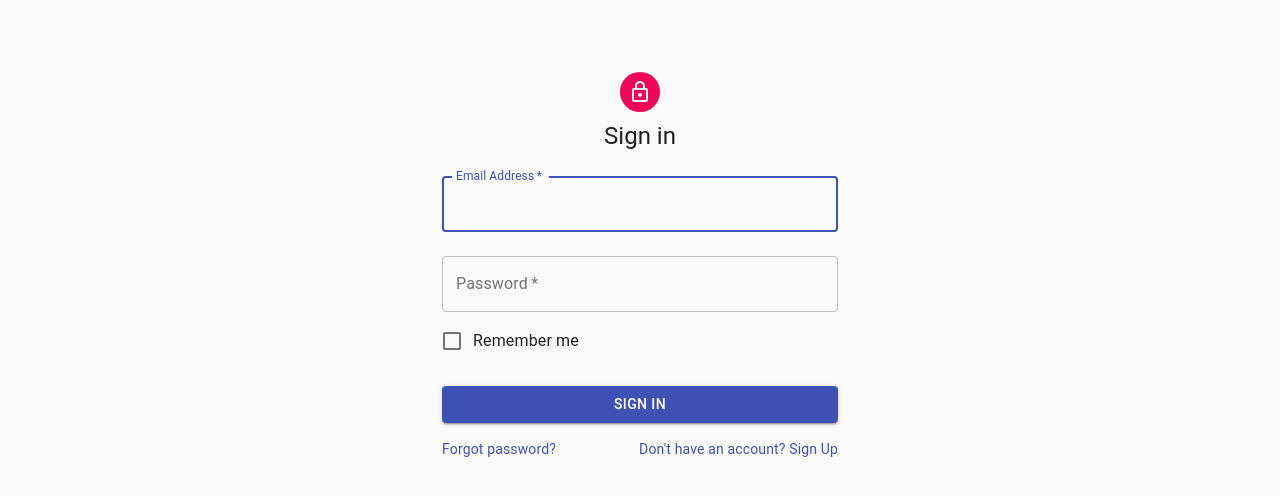
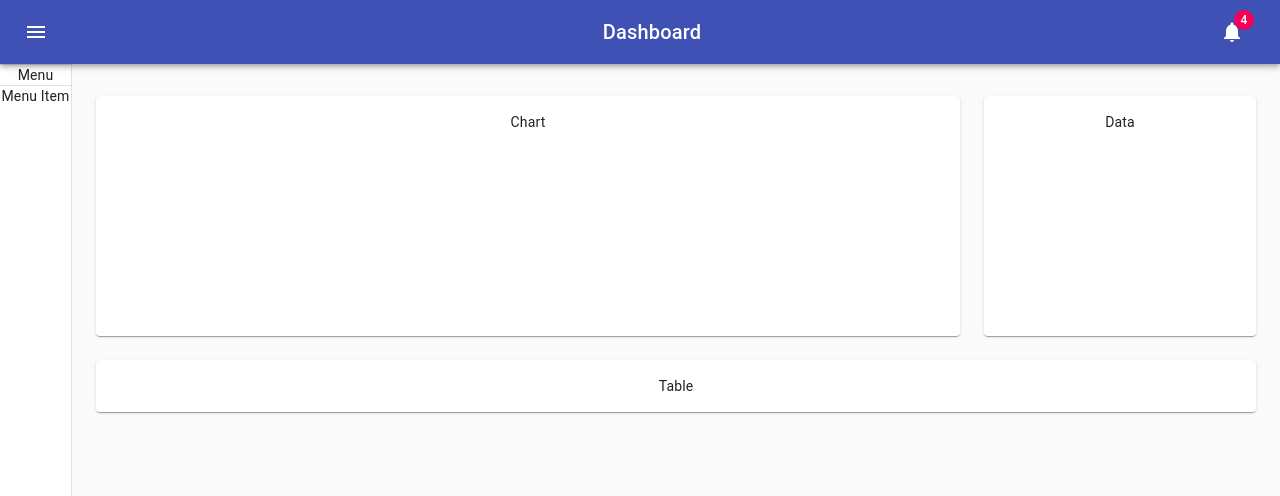
Before and after one commit to Phukhoi212/WebReact, a React (Create React App) app in the folder webadmin/: page / in a window 1280 px wide. Shown: the top 496 px of the page. Built offline with nearby package versions, Linux system fonts and the light colour scheme.

Commit message:
update code

```diff
--- a/webadmin/src/containers/App.js
+++ b/webadmin/src/containers/App.js
@@ -1,13 +1,31 @@
 import React from 'react';
 import './App.css';
-import Login from './Login/Login';
+import routes from '../routes';
+import { BrowserRouter as Router, Route, Switch } from "react-router-dom";
 
 class App extends React.Component{
-  render(){
-    return(
-      <div>
-        <Login/>
-      </div>
+  showContentMenus = routes => {
+    var result = null;
+    if (routes.length > 0) {
+      result = routes.map((route, index) => {
+        return (
+          <Route
+            key={index}
+            path={route.path}
+            exact={route.exact}
+            component={route.main}
+          />
+        );
+      });
+    }
+    return <Switch>{result}</Switch>;
+  }
+
+  render() {
+    return (
+      <Router>
+        <div className="App">{this.showContentMenus(routes)}</div>
+      </Router>
     );
   }
 }
--- a/webadmin/src/containers/DashBoard/DashBoard.js
+++ b/webadmin/src/containers/DashBoard/DashBoard.js
@@ -0,0 +1,212 @@
+import React from "react";
+import clsx from "clsx";
+import { withStyles } from "@material-ui/core/styles";
+import CssBaseline from "@material-ui/core/CssBaseline";
+import Drawer from "@material-ui/core/Drawer";
+import AppBar from "@material-ui/core/AppBar";
+import Toolbar from "@material-ui/core/Toolbar";
+//import List from "@material-ui/core/List";
+import Typography from "@material-ui/core/Typography";
+import Divider from "@material-ui/core/Divider";
+import IconButton from "@material-ui/core/IconButton";
+import Badge from "@material-ui/core/Badge";
+import Container from "@material-ui/core/Container";
+import Grid from "@material-ui/core/Grid";
+import Paper from "@material-ui/core/Paper";
+import MenuIcon from "@material-ui/icons/Menu";
+import ChevronLeftIcon from "@material-ui/icons/ChevronLeft";
+import NotificationsIcon from "@material-ui/icons/Notifications";
+// import { mainListItems, secondaryListItems } from "./listItems";
+//import Chart from "./Chart";
+// import Deposits from "./Deposits";
+// import Orders from "./Orders";
+
+const drawerWidth = 240;
+
+const useStyles = theme => ({
+  root: {
+    display: "flex"
+  },
+  toolbar: {
+    paddingRight: 24 // keep right padding when drawer closed
+  },
+  toolbarIcon: {
+    display: "flex",
+    alignItems: "center",
+    justifyContent: "flex-end",
+    padding: "0 8px",
+    ...theme.mixins.toolbar
+  },
+  appBar: {
+    zIndex: theme.zIndex.drawer + 1,
+    transition: theme.transitions.create(["width", "margin"], {
+      easing: theme.transitions.easing.sharp,
+      duration: theme.transitions.duration.leavingScreen
+    })
+  },
+  appBarShift: {
+    marginLeft: drawerWidth,
+    width: `calc(100% - ${drawerWidth}px)`,
+    transition: theme.transitions.create(["width", "margin"], {
+      easing: theme.transitions.easing.sharp,
+      duration: theme.transitions.duration.enteringScreen
+    })
+  },
+  menuButton: {
+    marginRight: 36
+  },
+  menuButtonHidden: {
+    display: "none"
+  },
+  title: {
+    flexGrow: 1
+  },
+  drawerPaper: {
+    position: "relative",
+    whiteSpace: "nowrap",
+    width: drawerWidth,
+    transition: theme.transitions.create("width", {
+      easing: theme.transitions.easing.sharp,
+      duration: theme.transitions.duration.enteringScreen
+    })
+  },
+  drawerPaperClose: {
+    overflowX: "hidden",
+    transition: theme.transitions.create("width", {
+      easing: theme.transitions.easing.sharp,
+      duration: theme.transitions.duration.leavingScreen
+    }),
+    width: theme.spacing(7),
+    [theme.breakpoints.up("sm")]: {
+      width: theme.spacing(9)
+    }
+  },
+  appBarSpacer: theme.mixins.toolbar,
+  content: {
+    flexGrow: 1,
+    height: "100vh",
+    overflow: "auto"
+  },
+  container: {
+    paddingTop: theme.spacing(4),
+    paddingBottom: theme.spacing(4)
+  },
+  paper: {
+    padding: theme.spacing(2),
+    display: "flex",
+    overflow: "auto",
+    flexDirection: "column"
+  },
+  fixedHeight: {
+    height: 240
+  }
+});
+
+class Dashboard extends React.Component {
+  state = {
+    open: false,
+  }
+    handleDrawerOpen = () => {
+      this.setState({
+        open: true
+      })
+    };
+    handleDrawerClose = () => {
+      this.setState({
+        open: false
+      })
+    };
+
+
+  render() {
+    const { classes } = this.props;
+    const fixedHeightPaper = clsx(classes.paper, classes.fixedHeight);
+    return (
+      <div className={classes.root}>
+        <CssBaseline />
+        <AppBar
+          position="absolute"
+          className={clsx(classes.appBar, this.state.open && classes.appBarShift)}
+        >
+          <Toolbar className={classes.toolbar}>
+            <IconButton
+              edge="start"
+              color="inherit"
+              aria-label="open drawer"
+              onClick={this.handleDrawerOpen}
+              className={clsx(
+                classes.menuButton,
+                this.state.open && classes.menuButtonHidden
+              )}
+            >
+              <MenuIcon />
+            </IconButton>
+            <Typography
+              component="h1"
+              variant="h6"
+              color="inherit"
+              noWrap
+              className={classes.title}
+            >
+              Dashboard
+            </Typography>
+            <IconButton color="inherit">
+              <Badge badgeContent={4} color="secondary">
+                <NotificationsIcon />
+              </Badge>
+            </IconButton>
+          </Toolbar>
+        </AppBar>
+        <Drawer
+          variant="permanent"
+          classes={{
+            paper: clsx(classes.drawerPaper, !this.state.open && classes.drawerPaperClose)
+          }}
+          open={this.state.open}
+        >
+          <div className={classes.toolbarIcon}>
+            <IconButton onClick={this.handleDrawerClose}>
+              <ChevronLeftIcon />
+            </IconButton>
+          </div>
+          <Divider />
+          {/* <List>{mainListItems}</List> */}
+          Menu
+          <Divider />
+          {/* <List>{secondaryListItems}</List> */}
+          Menu Item
+        </Drawer>
+        <main className={classes.content}>
+          <div className={classes.appBarSpacer} />
+          <Container maxWidth="lg" className={classes.container}>
+            <Grid container spacing={3}>
+              {/* Chart */}
+              <Grid item xs={12} md={8} lg={9}>
+                <Paper className={fixedHeightPaper}>
+                  {/* <Chart /> */}
+                  Chart
+                </Paper>
+              </Grid>
+              {/* Recent Deposits */}
+              <Grid item xs={12} md={4} lg={3}>
+                <Paper className={fixedHeightPaper}>
+                  {/* <Deposits /> */}
+                  Data
+                </Paper>
+              </Grid>
+              {/* Recent Orders */}
+              <Grid item xs={12}>
+                <Paper className={classes.paper}>
+                  {/* <Orders /> */}
+                  Table
+                </Paper>
+              </Grid>
+            </Grid>
+          </Container>
+        </main>
+      </div>
+    );
+  }
+}
+
+export default withStyles(useStyles)(Dashboard)
--- /dev/null
+++ b/webadmin/src/routes.js
@@ -0,0 +1,29 @@
+import React from 'react';
+import Login from './containers/Login/Login';
+import DashBoard from './containers/DashBoard/DashBoard';
+import SignUp from './containers/Login/SignUp'
+
+
+
+const routes = [
+    {
+        path : '/',
+        exact : true,
+        main : () => <DashBoard />
+    },
+
+    {
+        path : '/signup',
+        exact : true,
+        main : () => <SignUp />
+    },
+
+    {
+        path: '/login',
+        exact: true,
+        main: () => <Login />
+    }
+
+];
+
+export default routes;
```
